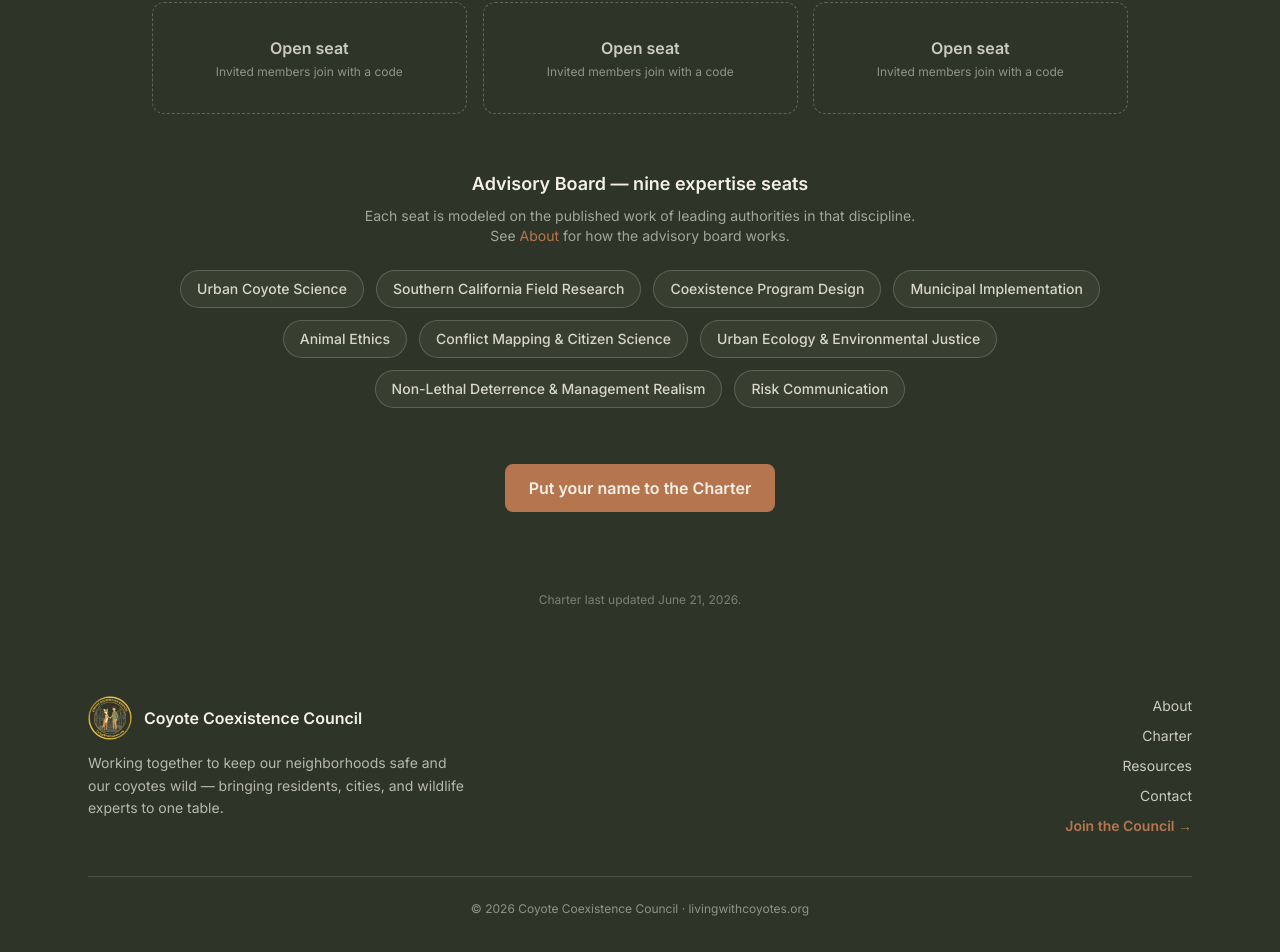
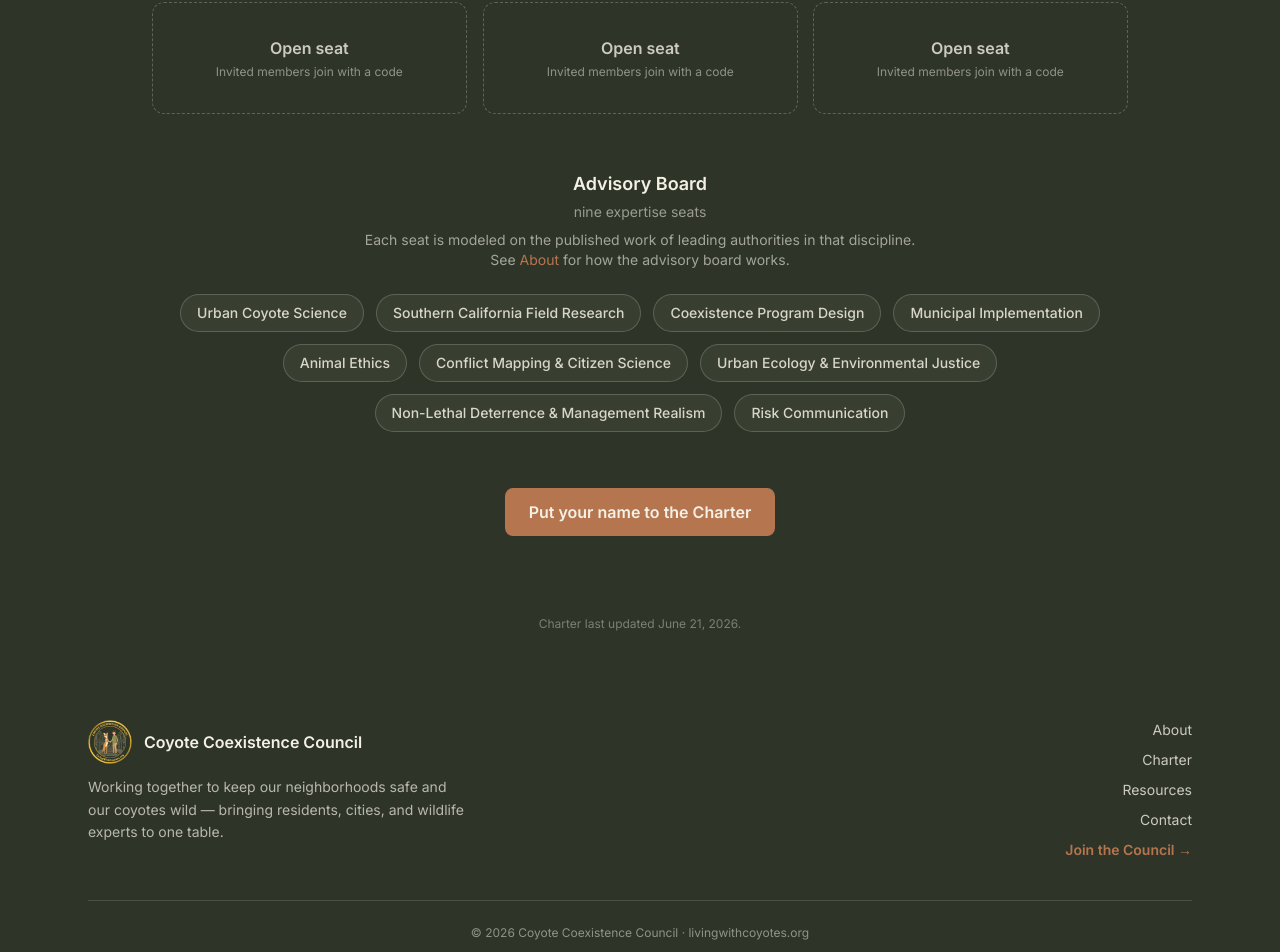
Before and after one commit to tobinwazzan/livingwithcoyotes, a Next.js app: page /charter in a window 1280 px wide. Shown: the part 3112-4064 px from the top of the page. Built offline with nearby package versions, Linux system fonts and the light colour scheme.

Commit message:
Charter: drop 'nine expertise seats' to a less-prominent subline

```diff
--- a/app/charter/page.tsx
+++ b/app/charter/page.tsx
@@ -223,8 +223,11 @@ export default function CharterPage() {
           {/* Advisory board names */}
           <Reveal>
             <h3 className="mt-14 text-center text-lg font-semibold text-sand">
-              Advisory Board — nine expertise seats
+              Advisory Board
             </h3>
+            <p className="mt-1 text-center text-sm text-sand/55">
+              nine expertise seats
+            </p>
             <p className="mx-auto mt-2 max-w-xl text-center text-sm text-sand/60">
               Each seat is modeled on the published work of leading authorities
               in that discipline. See{" "}
```
